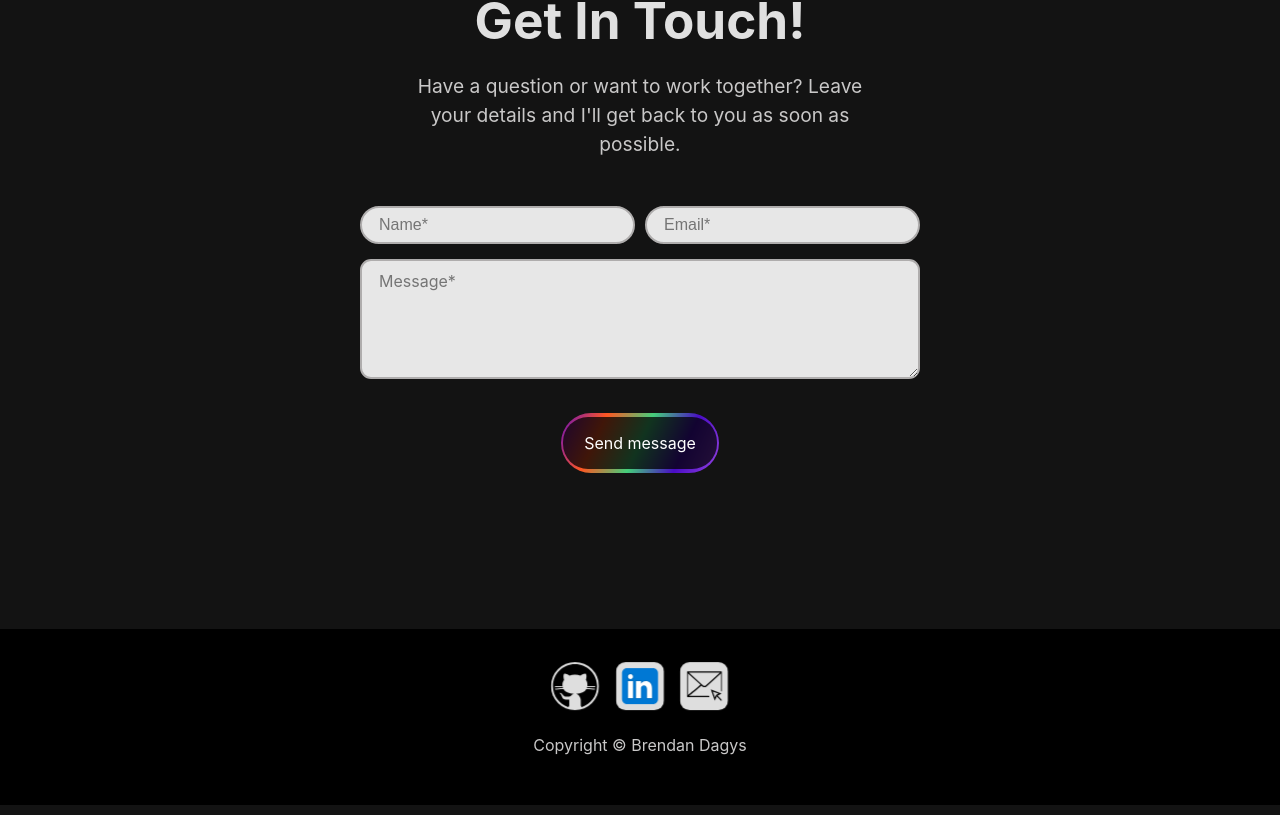
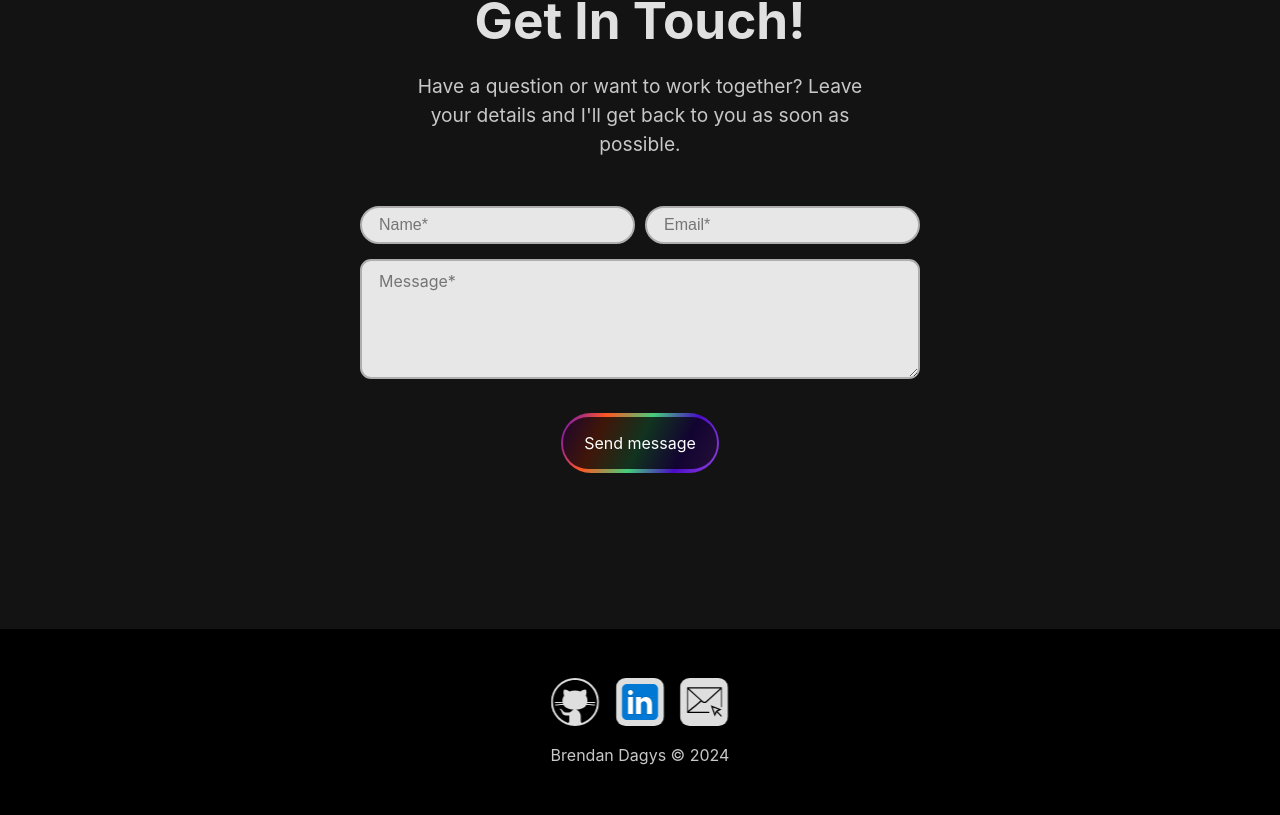
Before and after one commit to brendandagys/Portfolio, a React (Vite) app in the folder frontend/: page / in a window 1280 px wide. Shown: the part 4916-5731 px from the top of the page. Built offline with nearby package versions, Linux system fonts and the light colour scheme.

Commit message:
Tweak footer

```diff
--- a/frontend/src/components/footer/Footer.tsx
+++ b/frontend/src/components/footer/Footer.tsx
@@ -15,8 +15,9 @@ export const Footer = () => {
           );
         })}
       </div>
+
       <div className="footer-row">
-        <p className="text-gray mt-2">Copyright &copy; Brendan Dagys</p>
+        <p className="text-gray mt-2">Brendan Dagys &copy; 2024</p>
       </div>
     </footer>
   );
--- a/frontend/src/css/Footer.css
+++ b/frontend/src/css/Footer.css
@@ -1,8 +1,8 @@
 .footer {
+  background: black;
+  padding: 3rem 0;
   position: relative;
-  background: black;
   min-height: 125px;
-  padding: 2rem 0 3rem;
 }
 
 .footer-row {
@@ -22,7 +22,8 @@
 }
 
 .footer-hover-grow {
-  display: inline-block;
+  display: flex;
+  align-items: center;
   -webkit-transform: translateZ(0);
   transform: scale(0.96) translateZ(0) translateX(0%) translateY(0%);
   -webkit-transition: transform 100ms;
```
